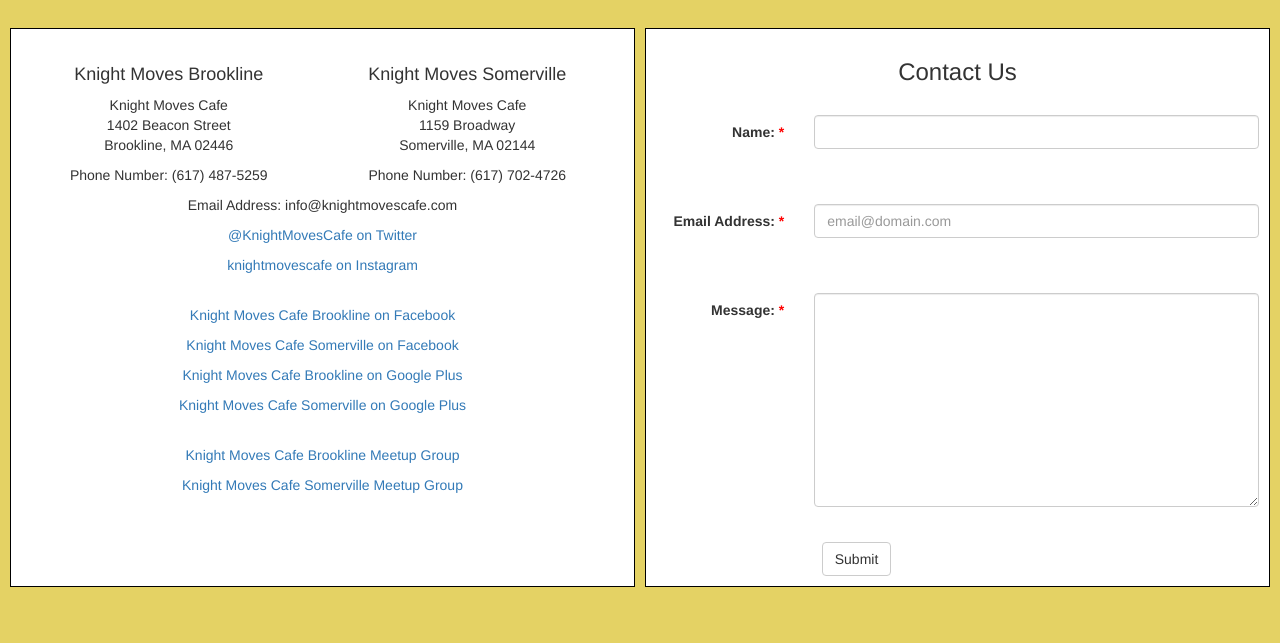
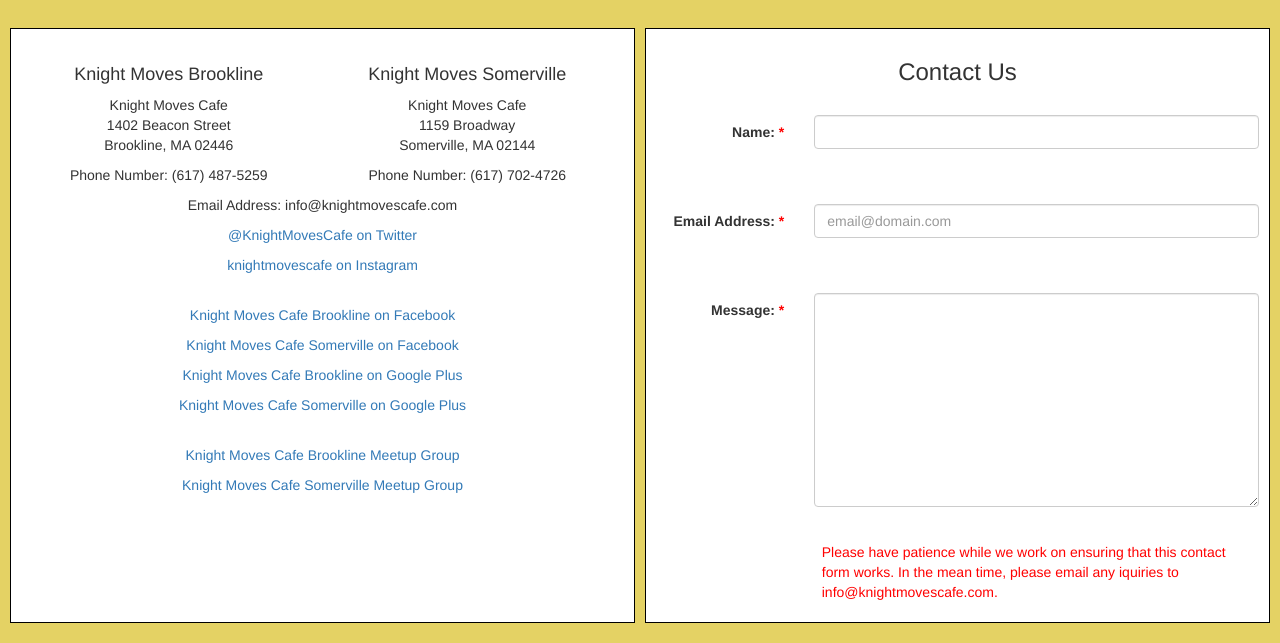
Before and after one commit to sparker416/knightmovescafe, a website: page public/index.html at #/contact in a window 1280 px wide. Shown: the part 204-847 px from the top of the page. Before the commit the page ends 811 px from the top, so only its background shows below. Drawn offline with nearby package versions, Linux system fonts and the light colour scheme.

Commit message:
updated contact page

```diff
--- a/public/project/client/views/contact.view.html
+++ b/public/project/client/views/contact.view.html
@@ -58,8 +58,9 @@
                     </div>
                 </div>
                 <div class="col-sm-offset-3 col-sm-9">
-                    <button type="submit" class="btn btn-default" ng-click="controller.mail(controller.contactName, controller.contactEmail, controller.contactMessage)"
-                            onclick="alert('Thank you for contacting us!')">Submit</button>
+                    <!--<button type="submit" class="btn btn-default" ng-click="controller.mail(controller.contactName, controller.contactEmail, controller.contactMessage)"
+                            onclick="alert('Thank you for contacting us!')">Submit</button> -->
+                            <p class="color-red">Please have patience while we work on ensuring that this contact form works. In the mean time, please email any iquiries to info@knightmovescafe.com.</p>
                 </div>
             </form>
         </div>
```
